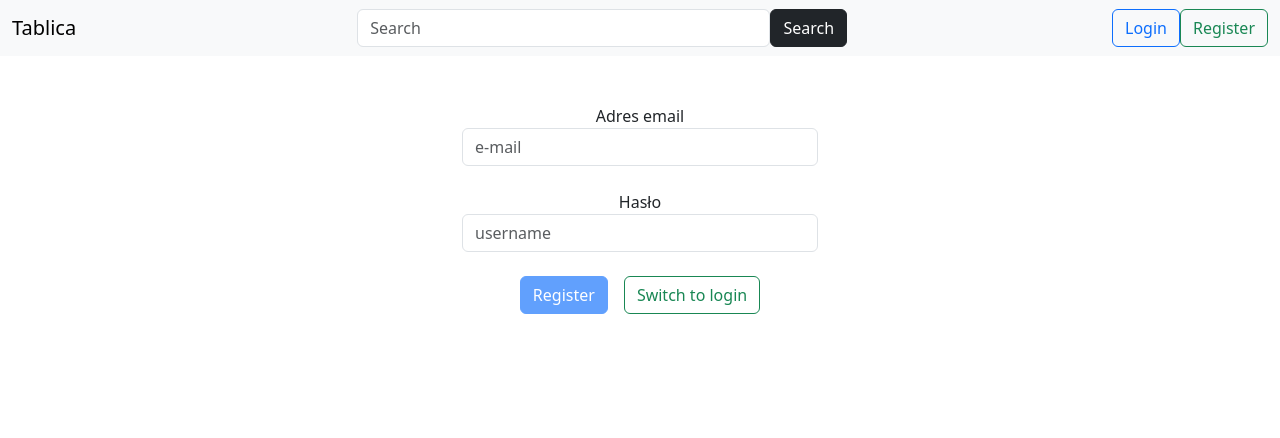
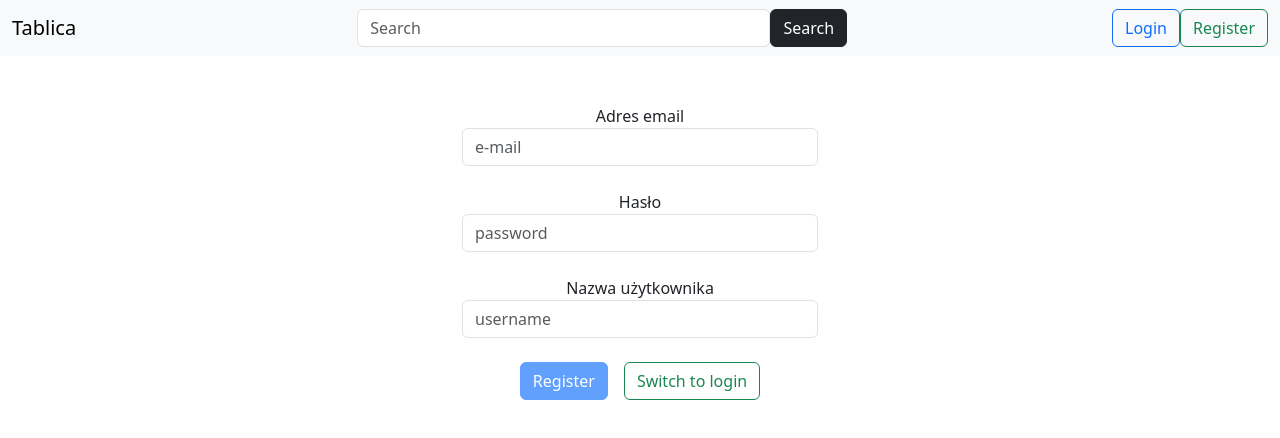
Before and after one commit to ciedar/Angular--Rent-Ride, an Angular app: page /auth in a window 1280 px wide. Shown: the top 438 px of the page. Built offline with nearby package versions, Linux system fonts and the light colour scheme.

Commit message:
creatingUserInDataBaseWhenNewUserIsRegister

```diff
--- a/src/app/auth/auth.component.html
+++ b/src/app/auth/auth.component.html
@@ -12,10 +12,18 @@
         <div class="row justify-content-center text-center mb-4">
             <div class="col-8 col-md-4">
                 <label for="username">Hasło</label>
-                <input type="password" id="username" class="form-control" placeholder="username"
+                <input type="password" id="password" class="form-control" placeholder="password"
                     formControlName="password">
                 <span *ngIf="!registerForm.get('password').valid && registerForm.get('password').touched"
                     style="color: red;">Hasło powinno zawierać conajmniej 6 znaków.</span>
+            </div>
+        </div>
+        <div class="row justify-content-center text-center mb-4">
+            <div class="col-8 col-md-4">
+                <label for="username">Nazwa użytkownika</label>
+                <input type="text" id="username" class="form-control" placeholder="username" formControlName="username">
+                <span *ngIf="!registerForm.get('password').valid && registerForm.get('password').touched"
+                    style="color: red;">Nazwa użtkownika jest zajęta</span>
             </div>
         </div>
         <div *ngIf="error" class="row justify-content-center text-center">
--- a/src/app/auth/auth.component.ts
+++ b/src/app/auth/auth.component.ts
@@ -26,7 +26,8 @@ export class AuthComponent implements OnInit {
   ngOnInit(): void {
     this.registerForm = new FormGroup({
       'email': new FormControl(null, [Validators.email, Validators.required]),
-      'password': new FormControl(null, [Validators.minLength(6), Validators.required])
+      'password': new FormControl(null, [Validators.minLength(6), Validators.required]),
+      'username': new FormControl(null, Validators.required)
     })
   }
 
@@ -40,6 +41,7 @@ export class AuthComponent implements OnInit {
 
     if (!this.loginMode) {
       obs = this.firebase.registerWithEmailAndPassword(data.value.email, data.value.password);
+
     } else {
       obs = this.firebase.loginWithEmailAndPassword(data.value.email, data.value.password);
     }
@@ -49,6 +51,7 @@ export class AuthComponent implements OnInit {
     }, error => {
       this.error = error;
     })
+    this.firebase.createUserInDatabase(data.value.email, data.value.password, data.value.username).subscribe();
 
   }
 
--- a/src/app/services/database.service.ts
+++ b/src/app/services/database.service.ts
@@ -3,20 +3,25 @@ import { FirebaseService } from './firebase.service';
 // import { User } from '../models/user.model';
 import { ItemModel } from '../models/items.model';
 import { HttpClient } from '@angular/common/http';
+import { User } from '../models/user.model';
 
 @Injectable({
   providedIn: 'root'
 })
 export class DatabaseService {
   postItemByUserFirebaseLink: string = `https://tablica-20451-default-rtdb.europe-west1.firebasedatabase.app/items.json`
+  createUserInDatabaseLink: string = 'https://tablica-20451-default-rtdb.europe-west1.firebasedatabase.app/users.json'
+  user: User
   constructor(private firebase: FirebaseService, private httpClient: HttpClient) {
-
+    this.firebase.user.subscribe((data: User) => {
+      this.user = data;
+    })
   }
 
   additem(user: ItemModel) {
     return this.httpClient.post<ItemModel>(this.postItemByUserFirebaseLink, user);
   }
 
-  fetchUserItems
+
 
 }
--- a/src/app/services/firebase.service.ts
+++ b/src/app/services/firebase.service.ts
@@ -41,12 +41,22 @@ export class FirebaseService {
   expTokenTime: any;
   registerLink: string = `https://identitytoolkit.googleapis.com/v1/accounts:signUp?key=${this.firebaseConfig.apiKey}`
   loginLink: string = `https://identitytoolkit.googleapis.com/v1/accounts:signInWithPassword?key=${this.firebaseConfig.apiKey}`
+  createUserInDatabaseLink: string = 'https://tablica-20451-default-rtdb.europe-west1.firebasedatabase.app/users.json'
   app = initializeApp(this.firebaseConfig);
   analytics = getAnalytics(this.app);
   user = new BehaviorSubject<User>(null);
   error: string
   constructor(private httpClient: HttpClient, private router: Router) {
 
+  }
+
+  createUserInDatabase(email: string, password: string, username: string) {
+    const userObject: {} = {
+      username: username,
+      email: email,
+      password: password
+    }
+    return this.httpClient.post(this.createUserInDatabaseLink, userObject)
   }
 
   registerWithEmailAndPassword(email: string, password: string) {
```
